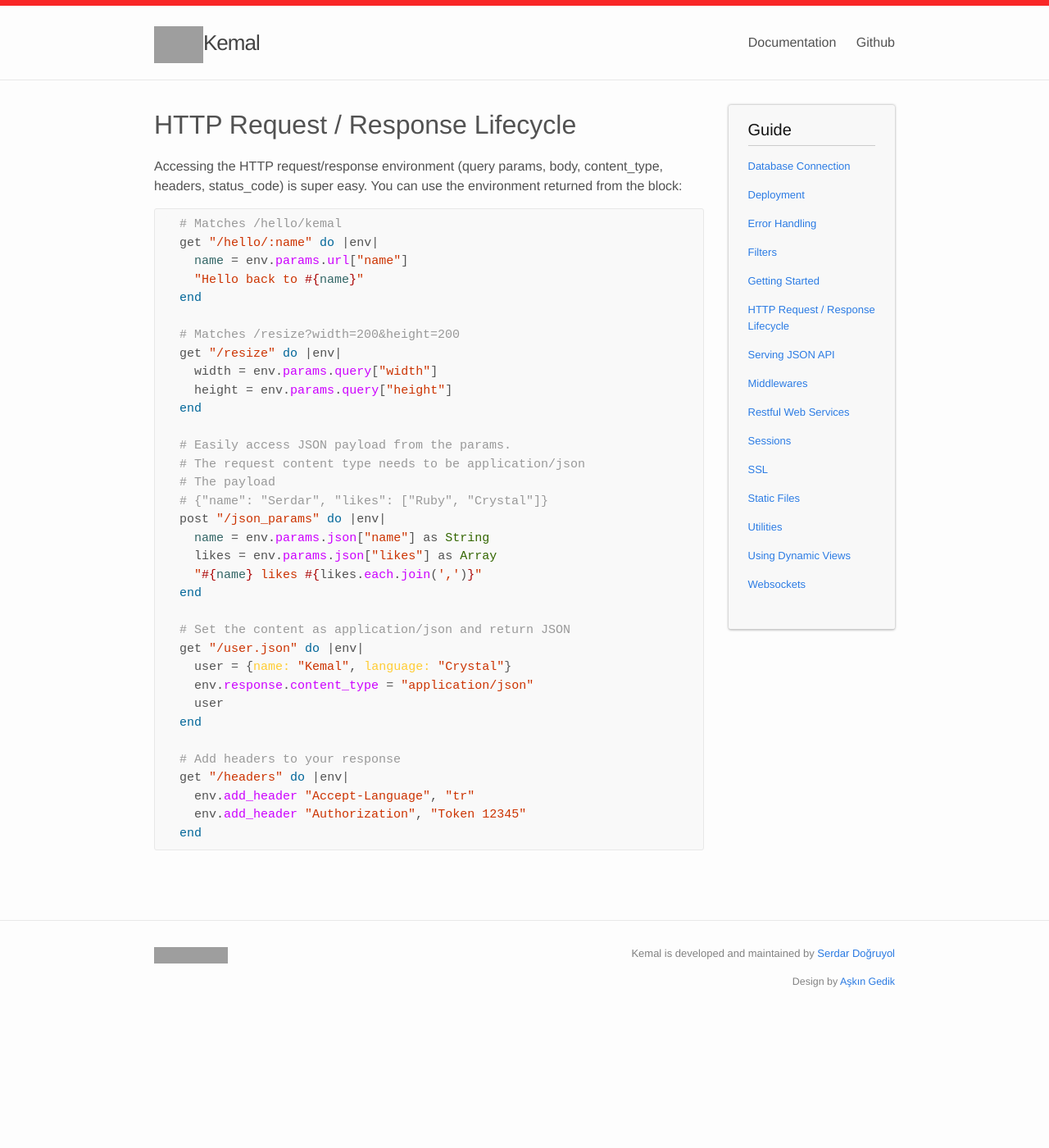
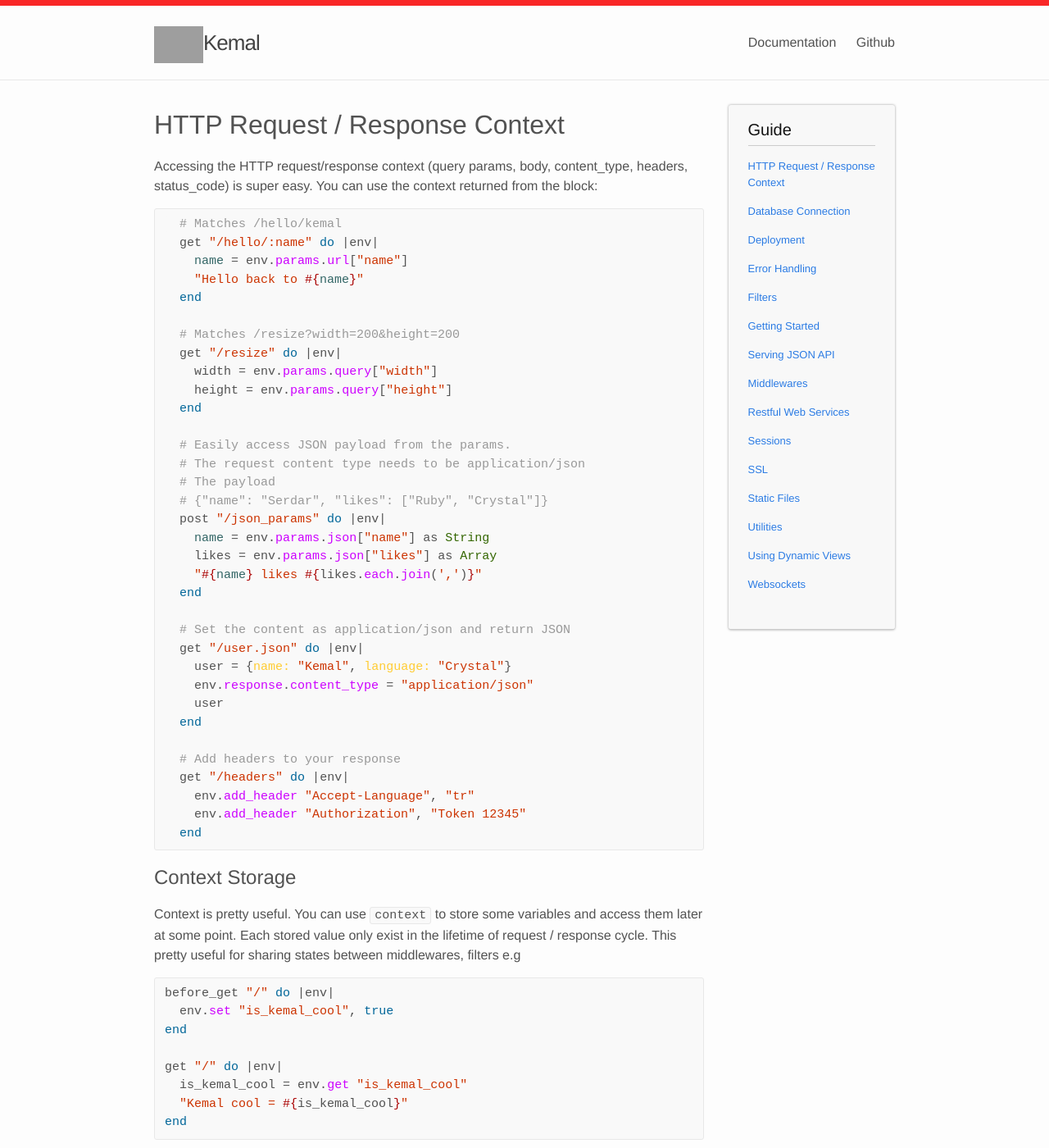
Before and after one commit to kemalcr/kemal, a Jekyll site: the page built from _docs/context.md, in a window 1280 px wide and 1400 px high. Shown: the whole window at 82% size. Built offline with Jekyll 4.4.1, drawn with Linux system fonts in a browser that asks for light colours; some of the changed text lies outside the part shown; grey boxes are pictures that could not be loaded.

Commit message:
Update context

````diff
--- a/_docs/http-requests.md
+++ b/_docs/context.md
@@ -1,9 +1,9 @@
 ---
 layout: doc
-title: HTTP Request / Response Lifecycle
+title: HTTP Request / Response Context
 ---
 
-Accessing the HTTP request/response environment (query params, body, content_type, headers, status_code) is super easy. You can use the environment returned from the block:
+Accessing the HTTP request/response context (query params, body, content_type, headers, status_code) is super easy. You can use the context returned from the block:
 
 ```ruby
   # Matches /hello/kemal
@@ -41,3 +41,21 @@ Accessing the HTTP request/response environment (query params, body, content_typ
     env.add_header "Authorization", "Token 12345"
   end
 ```
+
+## Context Storage
+
+Context is pretty useful. You can use `context` to store some variables and access them later at some point. Each stored value only exist in the lifetime of request / response cycle.
+This pretty useful for sharing states between middlewares, filters e.g
+
+```ruby
+before_get "/" do |env|
+  env.set "is_kemal_cool", true
+end
+
+get "/" do |env|
+  is_kemal_cool = env.get "is_kemal_cool"
+  "Kemal cool = #{is_kemal_cool}"
+end
+```
+
+This renders `Kemal is cool` when a request is made to `/` :)
````
